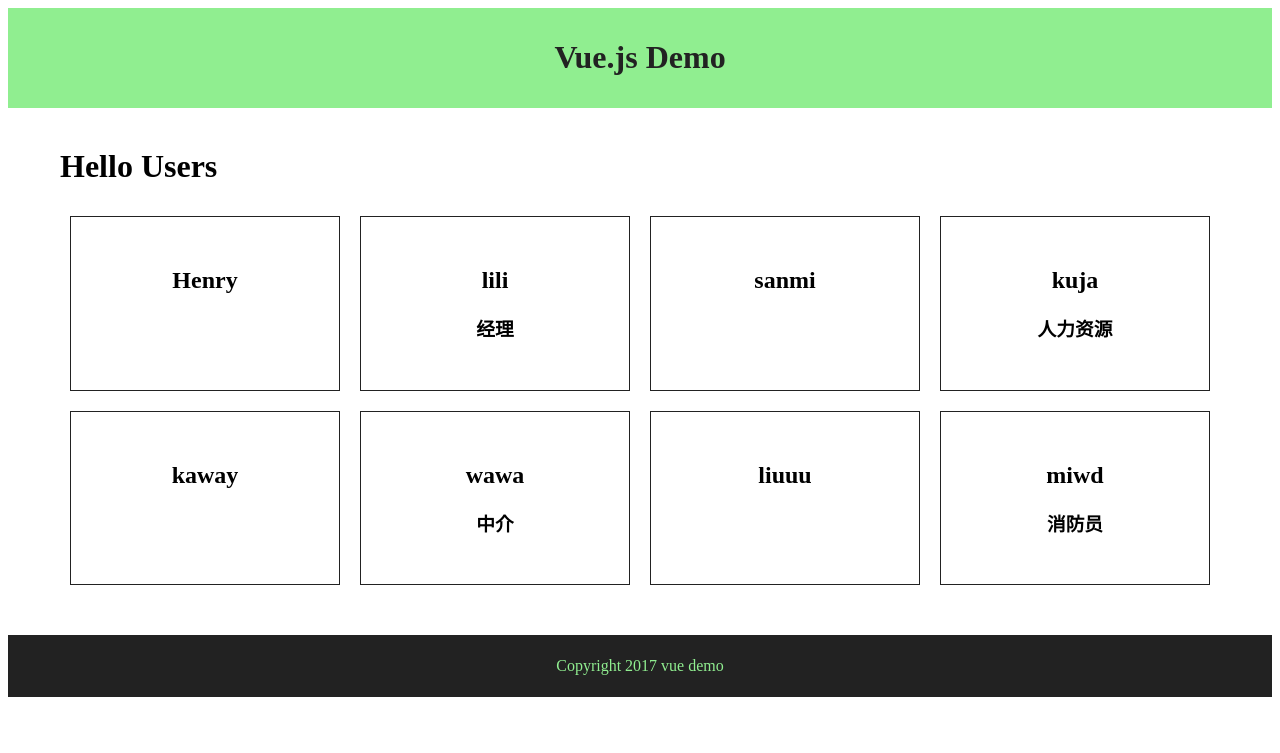
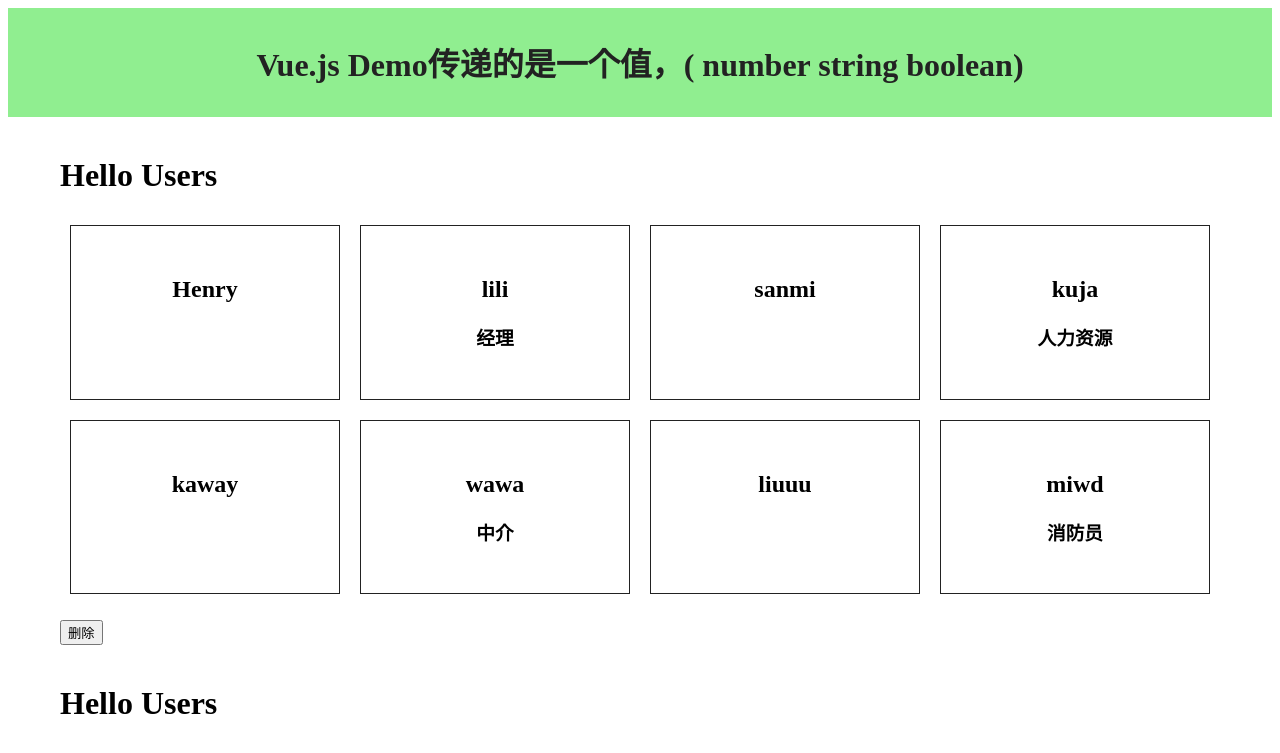
Before and after one commit to Jonsonice/vue-basic, a Vue app in the folder vue-playlist/: page / in a window 1280 px wide. Shown: the top 753 px of the page. Built offline with nearby package versions, Linux system fonts and the light colour scheme.

Commit message:
Vue2.x-传值和传引用

```diff
--- a/vue-playlist/src/App.vue
+++ b/vue-playlist/src/App.vue
@@ -1,9 +1,10 @@
 <!-- 1模板 html结构 -->
 <template>
   <div id="app">
-    <app-header></app-header>
+    <app-header :title="title"></app-header>
     <users v-bind:users="users"></users>
-    <app-footer></app-footer>
+    <users v-bind:users="users"></users>
+    <app-footer :title="title"></app-footer>
   </div>
 </template>
 
@@ -28,7 +29,8 @@ export default {
         {name:"wawa", position:'中介' ,show:true},
         {name:"liuuu", position:'医生' ,show:false},
         {name:"miwd", position:'消防员' ,show:true}
-      ]
+      ],
+      title:"传递的是一个值，( number string boolean)"
     }
   },
   components:{
--- a/vue-playlist/src/components/Footer.vue
+++ b/vue-playlist/src/components/Footer.vue
@@ -1,12 +1,17 @@
 <template>
   <footer>
-    <p>{{copyright}}</p>
+    <p>{{copyright}}{{title}}</p>
   </footer>
 </template>
 
 <script>
 export default {
   name: 'app-footer',
+  props:{
+    title:{
+      type:String
+    }
+  },
   data(){
     return{
       copyright:'Copyright 2017 vue demo'
--- a/vue-playlist/src/components/Header.vue
+++ b/vue-playlist/src/components/Header.vue
@@ -1,15 +1,25 @@
 <template>
-  <header>
-    <h1>{{title}}</h1>
+  <header @click="changeTitle">
+    <h1>{{title1}}{{title}}</h1>
   </header>
 </template>
 
 <script>
 export default {
   name: 'app-header',
+  props:{
+    title:{
+      type:String
+    }
+  },
   data(){
     return{
-      title:'Vue.js Demo'
+      title1:'Vue.js Demo'
+    }
+  },
+  methods:{
+    changeTitle:function(){
+      this.title = "changed";
     }
   }
 }
--- a/vue-playlist/src/components/Users.vue
+++ b/vue-playlist/src/components/Users.vue
@@ -7,6 +7,7 @@
         <h3 v-show="user.show">{{user.position}}</h3>
       </li>
     </ul>
+    <button @click="deleteUser">删除</button>
   </div>
 </template>
 
@@ -23,6 +24,11 @@ export default {
   data(){
     return{
 
+    }
+  },
+  methods:{
+    deleteUser:function(){
+      this.users.pop();
     }
   }
 }
```
